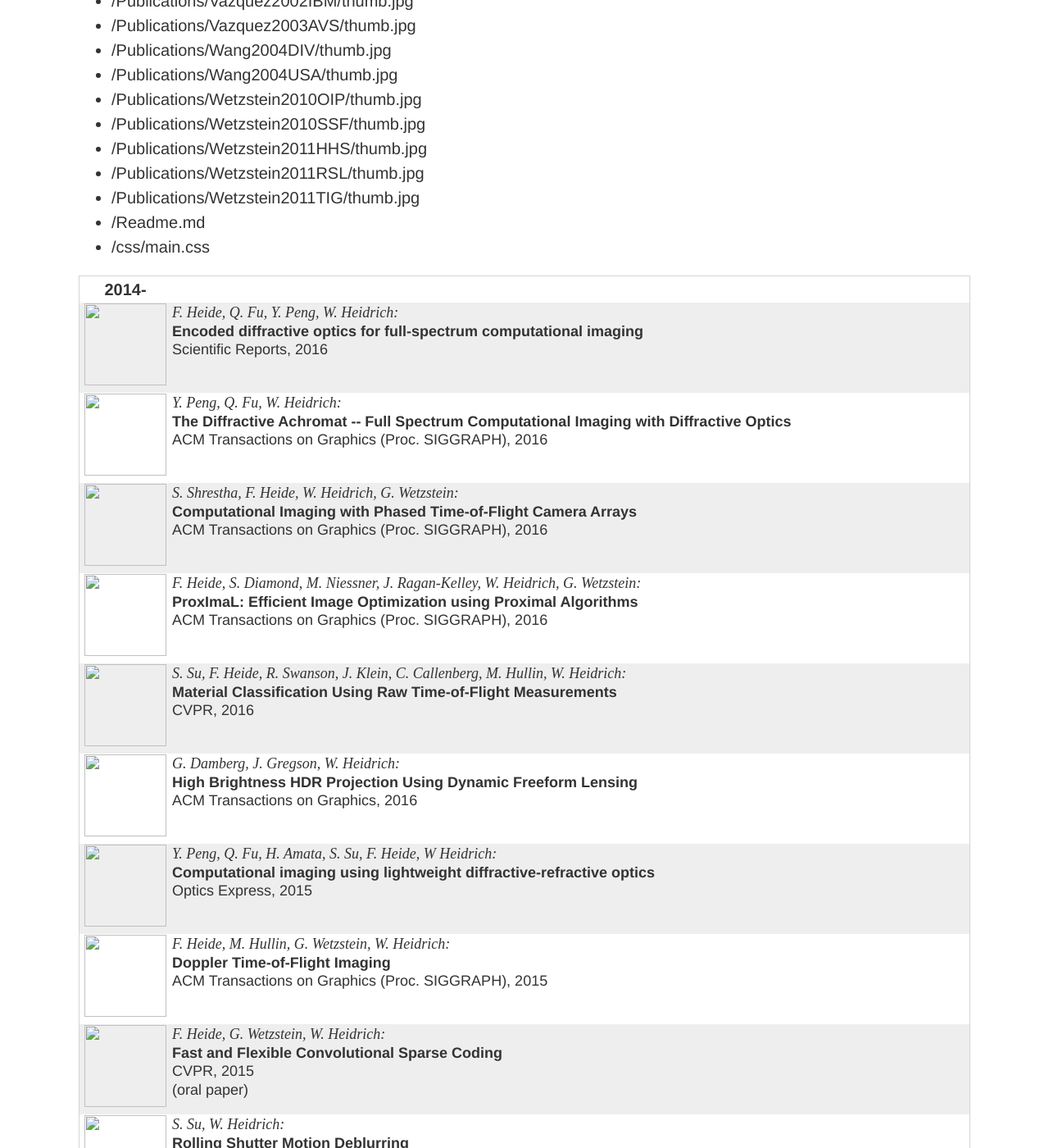
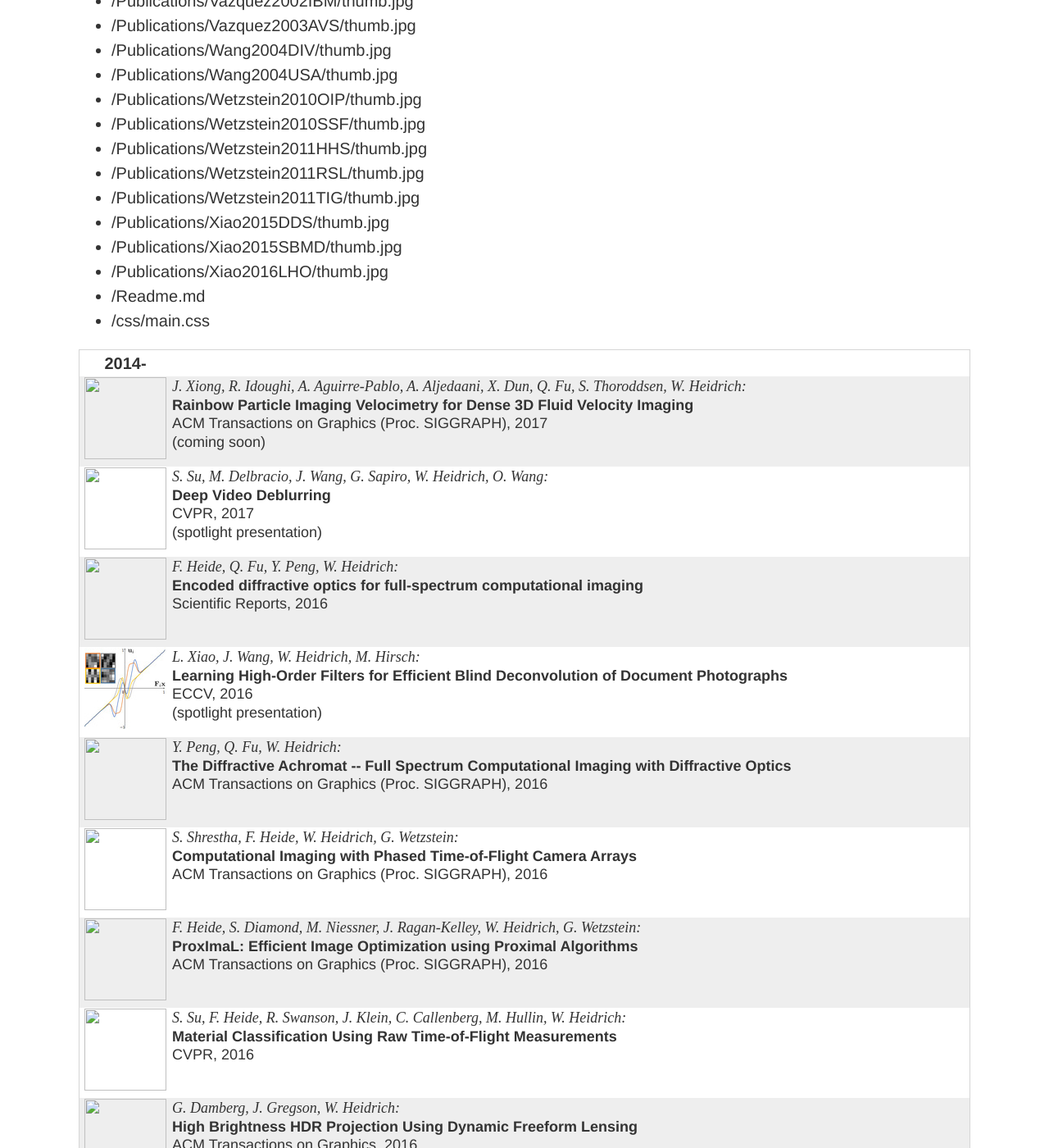
Before and after one commit to vccimaging/vccimaging.github.io, a Jekyll site: the page built from test.html, in a window 1280 px wide and 1400 px high, scrolled down 3561 px. Shown: the whole window at 82% size. Built offline with Jekyll 4.4.1, drawn with Linux system fonts in a browser that asks for light colours.

Commit message:
some recent papers

```diff
--- a/_data/publications.yaml
+++ b/_data/publications.yaml
@@ -1,4 +1,34 @@
 ---
+
+- id: Xiong2017RPIV
+  authors:
+    - J. Xiong
+    - R. Idoughi
+    - A. Aguirre-Pablo
+    - A. Aljedaani
+    - X. Dun
+    - Q. Fu
+    - S. Thoroddsen
+    - W. Heidrich
+  title: Rainbow Particle Imaging Velocimetry for Dense 3D Fluid Velocity Imaging
+  venue: ACM Transactions on Graphics (Proc. SIGGRAPH)
+  year: 2017
+  note: coming soon
+
+- id: Su2017DVD
+  authors:
+    - S. Su
+    - M. Delbracio
+    - J. Wang
+    - G. Sapiro
+    - W. Heidrich
+    - O. Wang
+  title: Deep Video Deblurring
+  venue: CVPR
+  year: 2017
+  note: spotlight presentation
+
+
 
 - id: Heide2016EDO
   authors:
@@ -13,6 +43,17 @@
   pages: 10 pages
   number: 33543
   month: September
+
+- id: Xiao2016LHO
+  authors:
+    - L. Xiao
+    - J. Wang
+    - W. Heidrich
+    - M. Hirsch
+  title: Learning High-Order Filters for Efficient Blind Deconvolution of Document Photographs
+  venue: ECCV
+  year: 2016
+  note: spotlight presentation
 
 - id: Peng2016TDA
   authors:
```
Also changed, not shown: Publications/Xiao2015DDS/thumb.jpg (added), Publications/Xiao2015SBMD/thumb.jpg (added), Publications/Xiao2016LHO/thumb.jpg (added), 3 other files.
